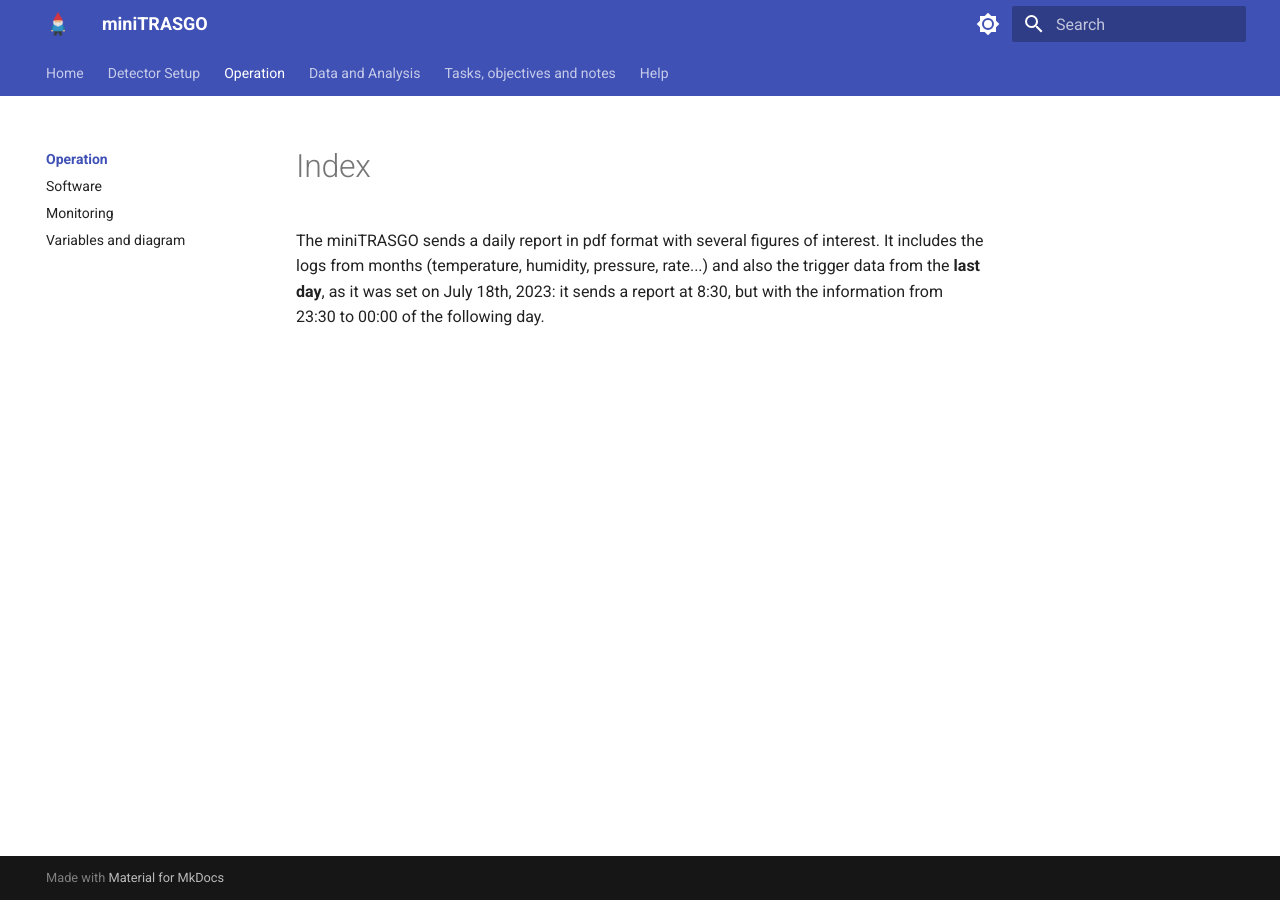
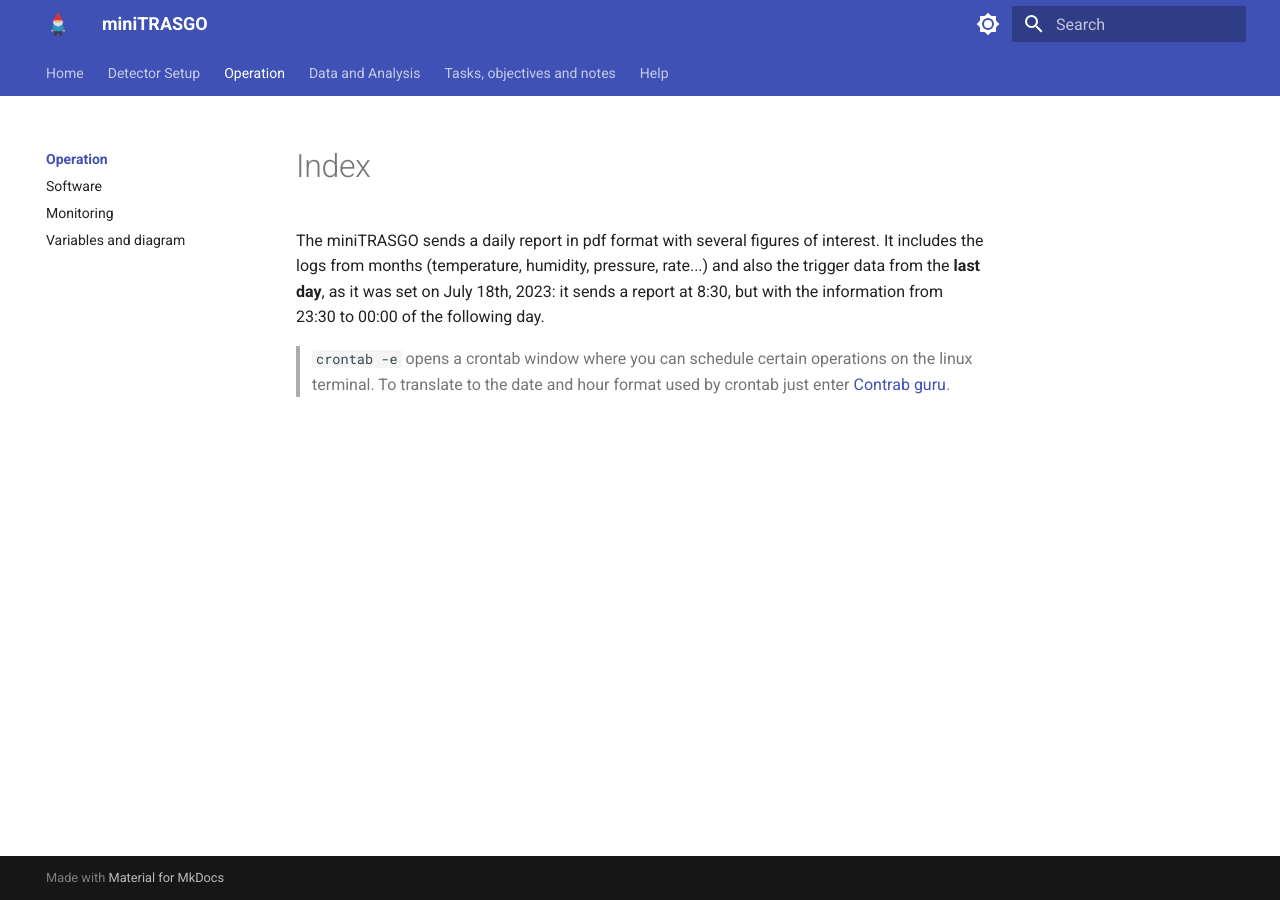
Before and after one commit to cayesoneira/miniTRASGO-documentation, an MkDocs documentation site: the page built from docs/operation/index.md, in a window 1280 px wide. Built offline with MkDocs 1.6.1 and Material for MkDocs 9.7.7, drawn with Linux system fonts in a browser that asks for light colours.

Commit message:
Update index.md

```diff
--- a/docs/operation/index.md
+++ b/docs/operation/index.md
@@ -1 +1,4 @@
 The miniTRASGO sends a daily report in pdf format with several figures of interest. It includes the logs from months (temperature, humidity, pressure, rate...) and also the trigger data from the **last day**, as it was set on July 18th, 2023: it sends a report at 8:30, but with the information from 23:30 to 00:00 of the following day.
+
+
+> `crontab -e` opens a crontab window where you can schedule certain operations on the linux terminal. To translate to the date and hour format used by crontab just enter [Contrab guru](https://crontab.guru/).
```
